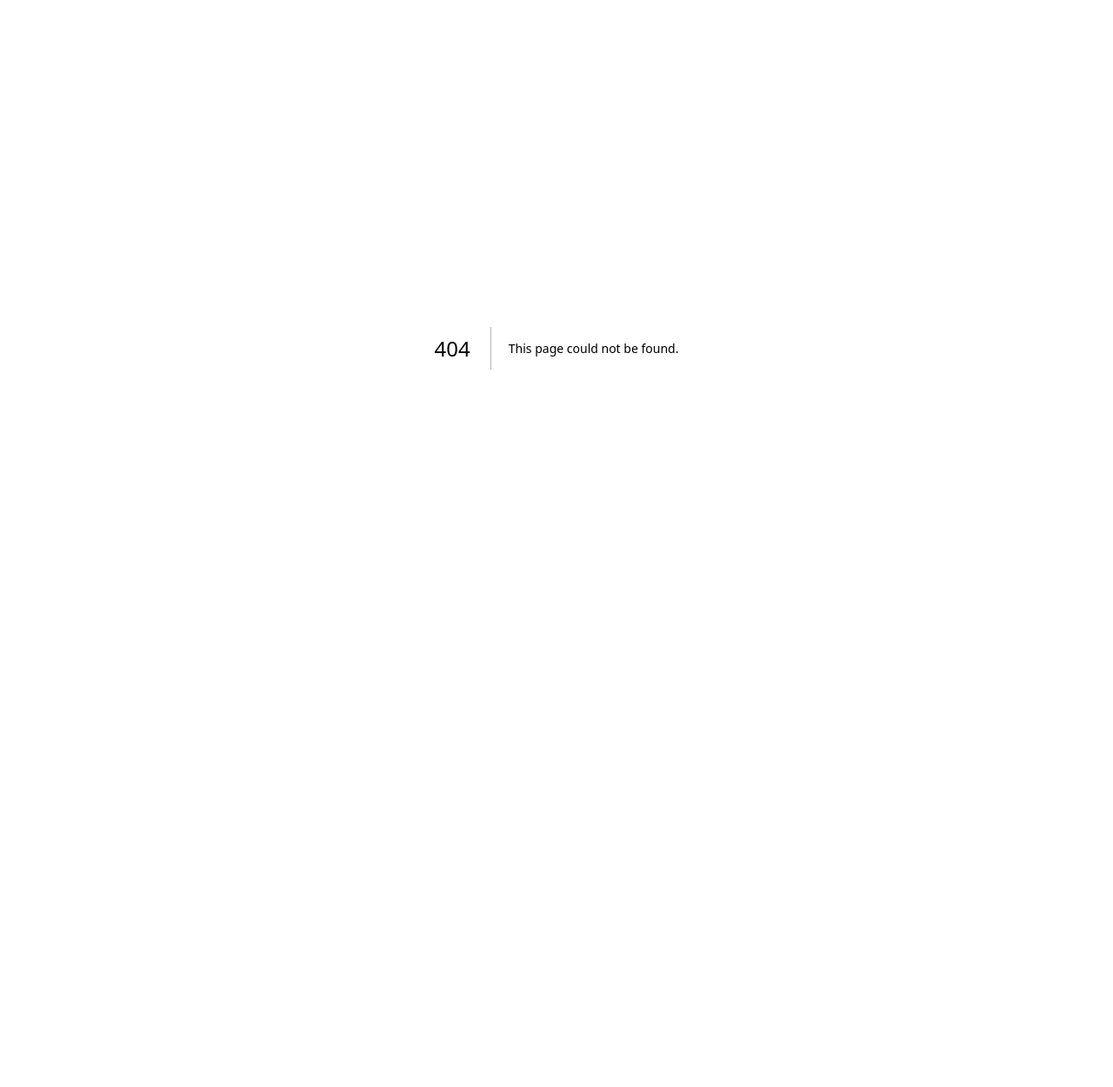
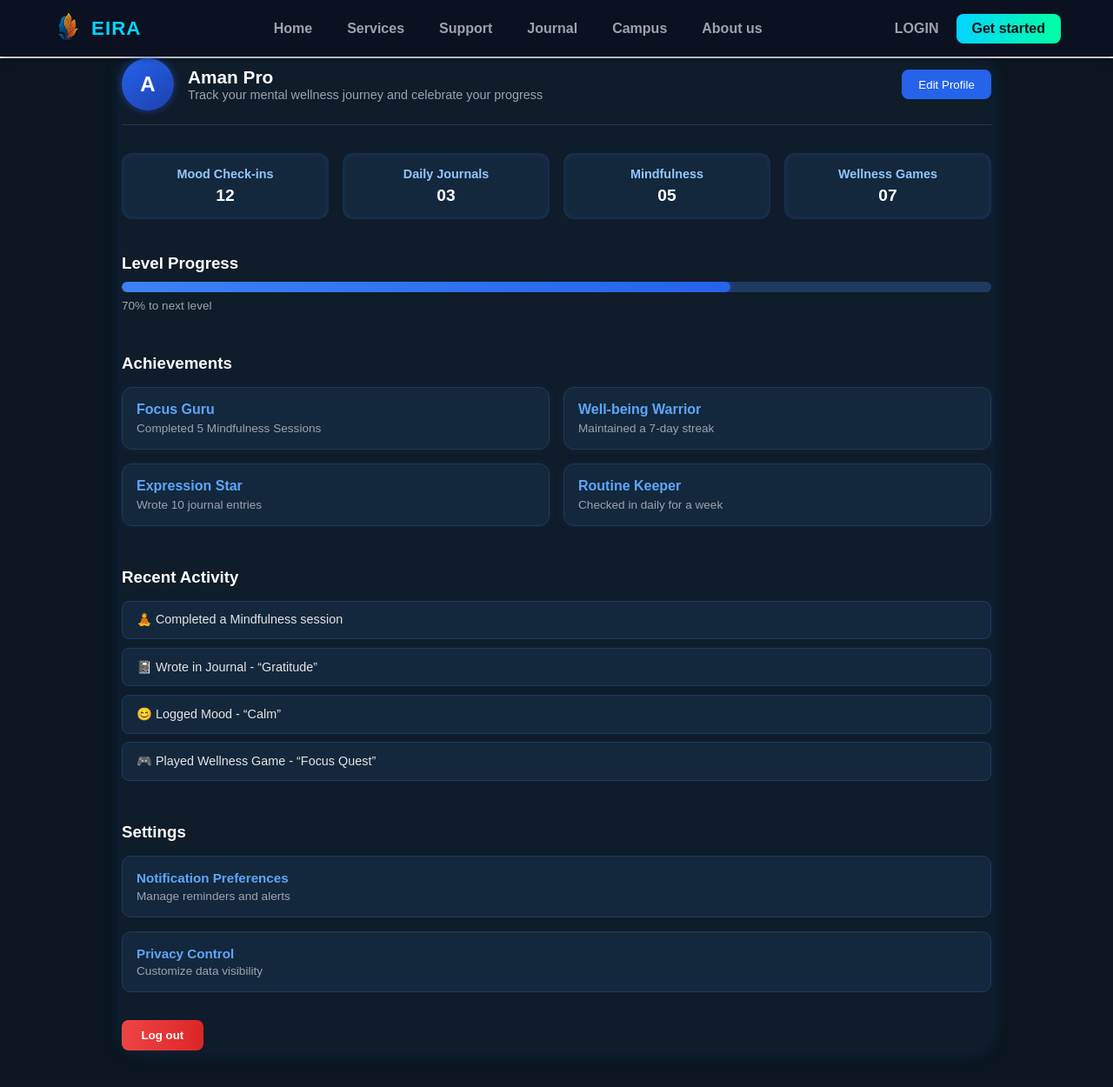
Before and after one commit to kushrathore355/MentalHealthapp, a Next.js app: page /components/Profile in a window 1280 px wide. Before the commit this address had no page. Shown: the top 1250 px of the page at 87% size. Before the commit the page ends 800 px from the top, so only its background shows below. Built offline with nearby package versions, Linux system fonts and the light colour scheme.

Commit message:
profile page Signed-off-by: kushrathore <kush@cloudshope.com>

```diff
--- /dev/null
+++ b/app/components/Profile/Profile.module.css
@@ -0,0 +1,268 @@
+.page {
+  background-color: #0b1620;
+  margin-top: -30px;
+  color: #e4e4e4;
+  min-height: 100vh;
+  font-family: "Poppins", sans-serif;
+  padding-bottom: 3rem;
+}
+
+.profilePage {
+  max-width: 1000px;
+  margin: 2rem auto;
+  background-color: #0f1c2a;
+  border-radius: 20px;
+  box-shadow: 0px 0px 20px rgba(45, 108, 223, 0.2);
+}
+
+/* Header Section */
+.header {
+  display: flex;
+  justify-content: space-between;
+  align-items: center;
+  border-bottom: 1px solid #223a57;
+  padding-bottom: 1rem;
+}
+
+.userInfo {
+  display: flex;
+  align-items: center;
+  gap: 1rem;
+}
+
+.avatar {
+  width: 60px;
+  height: 60px;
+  border-radius: 50%;
+  background: linear-gradient(145deg, #2563eb, #1e40af);
+  color: white;
+  display: flex;
+  align-items: center;
+  justify-content: center;
+  font-weight: 700;
+  font-size: 1.5rem;
+  box-shadow: 0 0 10px rgba(37, 99, 235, 0.5);
+}
+
+.userInfo h2 {
+  font-size: 1.3rem;
+  margin: 0;
+  color: #ffffff;
+}
+
+.userInfo p {
+  font-size: 0.9rem;
+  color: #9ca3af;
+  margin: 0;
+}
+
+.editBtn {
+  background-color: #2563eb;
+  border: none;
+  color: #fff;
+  padding: 0.6rem 1.2rem;
+  border-radius: 8px;
+  font-weight: 500;
+  cursor: pointer;
+  transition: background-color 0.3s;
+}
+
+.editBtn:hover {
+  background-color: #1d4ed8;
+}
+
+/* Stats Section */
+.statsRow {
+  display: grid;
+  grid-template-columns: repeat(4, 1fr);
+  gap: 1rem;
+  margin-top: 2rem;
+}
+
+.statCard {
+  background-color: #13283d;
+  border-radius: 12px;
+  text-align: center;
+  padding: 1rem 0.5rem;
+  box-shadow: inset 0 0 6px rgba(59, 130, 246, 0.2);
+  transition: transform 0.2s ease;
+}
+
+.statCard:hover {
+  transform: translateY(-3px);
+}
+
+.statCard h4 {
+  color: #93c5fd;
+  font-size: 0.9rem;
+  margin-bottom: 0.4rem;
+}
+
+.statCard p {
+  font-size: 1.2rem;
+  font-weight: 700;
+  color: #fff;
+}
+
+/* Progress Section */
+.progressSection {
+  margin-top: 2.5rem;
+}
+
+.progressSection h3 {
+  margin-bottom: 0.6rem;
+  color: #ffffff;
+}
+
+.progressBar {
+  width: 100%;
+  height: 12px;
+  background-color: #1e3a5f;
+  border-radius: 6px;
+  overflow: hidden;
+}
+
+.progressFill {
+  height: 100%;
+  background: linear-gradient(90deg, #3b82f6, #2563eb);
+  border-radius: 6px;
+  box-shadow: 0 0 8px rgba(37, 99, 235, 0.6);
+}
+
+.progressSection p {
+  margin-top: 0.5rem;
+  font-size: 0.85rem;
+  color: #9ca3af;
+}
+
+/* Achievements */
+.achievements {
+  margin-top: 3rem;
+}
+
+.achievements h3 {
+  color: #ffffff;
+  margin-bottom: 1rem;
+}
+
+.achievementGrid {
+  display: grid;
+  grid-template-columns: repeat(2, 1fr);
+  gap: 1rem;
+}
+
+.achievementCard {
+  background-color: #13283d;
+  padding: 1rem;
+  border-radius: 12px;
+  border: 1px solid #223a57;
+  box-shadow: 0 0 10px rgba(59, 130, 246, 0.1);
+  transition: transform 0.2s ease;
+}
+
+.achievementCard:hover {
+  transform: translateY(-4px);
+}
+
+.achievementCard h4 {
+  color: #60a5fa;
+  font-size: 1rem;
+  margin-bottom: 0.3rem;
+}
+
+.achievementCard p {
+  color: #9ca3af;
+  font-size: 0.85rem;
+}
+
+/* Recent Activity */
+.activitySection {
+  margin-top: 3rem;
+}
+
+.activitySection h3 {
+  color: #ffffff;
+  margin-bottom: 1rem;
+}
+
+.activitySection ul {
+  list-style: none;
+  padding: 0;
+}
+
+.activitySection li {
+  background-color: #13283d;
+  padding: 0.8rem 1rem;
+  border-radius: 8px;
+  margin-bottom: 0.6rem;
+  font-size: 0.9rem;
+  border: 1px solid #1e3a5f;
+}
+
+/* Settings Section */
+.settingsSection {
+  margin-top: 3rem;
+}
+
+.settingsSection h3 {
+  color: #ffffff;
+  margin-bottom: 1rem;
+}
+
+.settingCard {
+  background-color: #13283d;
+  padding: 1rem;
+  border-radius: 10px;
+  margin-bottom: 1rem;
+  border: 1px solid #1e3a5f;
+  transition: background-color 0.3s;
+}
+
+.settingCard:hover {
+  background-color: #1a2f4b;
+}
+
+.settingCard h4 {
+  color: #60a5fa;
+  margin: 0 0 0.3rem 0;
+  font-size: 0.95rem;
+}
+
+.settingCard p {
+  color: #9ca3af;
+  font-size: 0.85rem;
+  margin: 0;
+}
+
+/* Logout / Delete Btn */
+.logoutBtn,
+.deleteBtn {
+  background: linear-gradient(90deg, #ef4444, #dc2626);
+  color: white;
+  border: none;
+  border-radius: 8px;
+  padding: 0.6rem 1.4rem;
+  font-weight: 600;
+  margin-top: 1rem;
+  cursor: pointer;
+  transition: transform 0.2s ease, background 0.3s ease;
+}
+
+.logoutBtn:hover,
+.deleteBtn:hover {
+  transform: scale(1.05);
+  background: linear-gradient(90deg, #f87171, #dc2626);
+}
+
+/* Responsive */
+@media (max-width: 768px) {
+  .statsRow {
+    grid-template-columns: repeat(2, 1fr);
+  }
+  .achievementGrid {
+    grid-template-columns: 1fr;
+  }
+  .profilePage {
+    padding: 1.5rem;
+  }
+}
--- /dev/null
+++ b/app/components/Profile/page.js
@@ -0,0 +1,103 @@
+"use client";
+import styles from "./Profile.module.css";
+import Navbar from "../Navbar/page";
+
+export default function ProfilePage() {
+  return (
+    <>
+    <Navbar />
+    <div className={styles.page}>
+    <section className={styles.profilePage}>
+      {/* Header Section */}
+      <div className={styles.header}>
+        <div className={styles.userInfo}>
+          <div className={styles.avatar}>A</div>
+          <div>
+            <h2>Aman Pro</h2>
+            <p>Track your mental wellness journey and celebrate your progress</p>
+          </div>
+        </div>
+        <button className={styles.editBtn}>Edit Profile</button>
+      </div>
+
+      {/* Stats Section */}
+      <div className={styles.statsRow}>
+        <div className={styles.statCard}>
+          <h4>Mood Check-ins</h4>
+          <p>12</p>
+        </div>
+        <div className={styles.statCard}>
+          <h4>Daily Journals</h4>
+          <p>03</p>
+        </div>
+        <div className={styles.statCard}>
+          <h4>Mindfulness</h4>
+          <p>05</p>
+        </div>
+        <div className={styles.statCard}>
+          <h4>Wellness Games</h4>
+          <p>07</p>
+        </div>
+      </div>
+
+      {/* Level Progress */}
+      <div className={styles.progressSection}>
+        <h3>Level Progress</h3>
+        <div className={styles.progressBar}>
+          <div className={styles.progressFill} style={{ width: "70%" }}></div>
+        </div>
+        <p>70% to next level</p>
+      </div>
+
+      {/* Achievements */}
+      <div className={styles.achievements}>
+        <h3>Achievements</h3>
+        <div className={styles.achievementGrid}>
+          <div className={styles.achievementCard}>
+            <h4>Focus Guru</h4>
+            <p>Completed 5 Mindfulness Sessions</p>
+          </div>
+          <div className={styles.achievementCard}>
+            <h4>Well-being Warrior</h4>
+            <p>Maintained a 7-day streak</p>
+          </div>
+          <div className={styles.achievementCard}>
+            <h4>Expression Star</h4>
+            <p>Wrote 10 journal entries</p>
+          </div>
+          <div className={styles.achievementCard}>
+            <h4>Routine Keeper</h4>
+            <p>Checked in daily for a week</p>
+          </div>
+        </div>
+      </div>
+
+      {/* Recent Activity */}
+      <div className={styles.activitySection}>
+        <h3>Recent Activity</h3>
+        <ul>
+          <li>🧘 Completed a Mindfulness session</li>
+          <li>📓 Wrote in Journal - “Gratitude”</li>
+          <li>😊 Logged Mood - “Calm”</li>
+          <li>🎮 Played Wellness Game - “Focus Quest”</li>
+        </ul>
+      </div>
+
+      {/* Settings */}
+      <div className={styles.settingsSection}>
+        <h3>Settings</h3>
+        <div className={styles.settingCard}>
+          <h4>Notification Preferences</h4>
+          <p>Manage reminders and alerts</p>
+        </div>
+        <div className={styles.settingCard}>
+          <h4>Privacy Control</h4>
+          <p>Customize data visibility</p>
+        </div>
+        <button className={styles.logoutBtn}>Log out</button>
+      </div>
+    </section>
+    </div>
+    </>
+  );
+}
--- a/app/page.js
+++ b/app/page.js
@@ -5,6 +5,8 @@ import { useState } from "react";
 import Signup from "./components/Signup/page"
 import Navbar from "./components/Navbar/page"
 import Login from "./components/Login/page"
+import Link from "next/link";
+
 
 export default function HomePage() {
   const [active, setActive] = useState("Home");
@@ -61,10 +63,10 @@ export default function HomePage() {
       <section className={styles.hero}>
         {/* Left side */}
         <div className={styles.heroLeft}>
-          <div className={styles.profile}>
+          <Link href="/components/Profile" className={styles.profileLink}>
             <div className={styles.profileIcon}>👤</div>
             <span>Your profile</span>
-          </div>
+          </Link>
         </div>
 
         {/* Right side */}
```
Also changed, not shown: app/page.module.css (+15 -0 lines).
